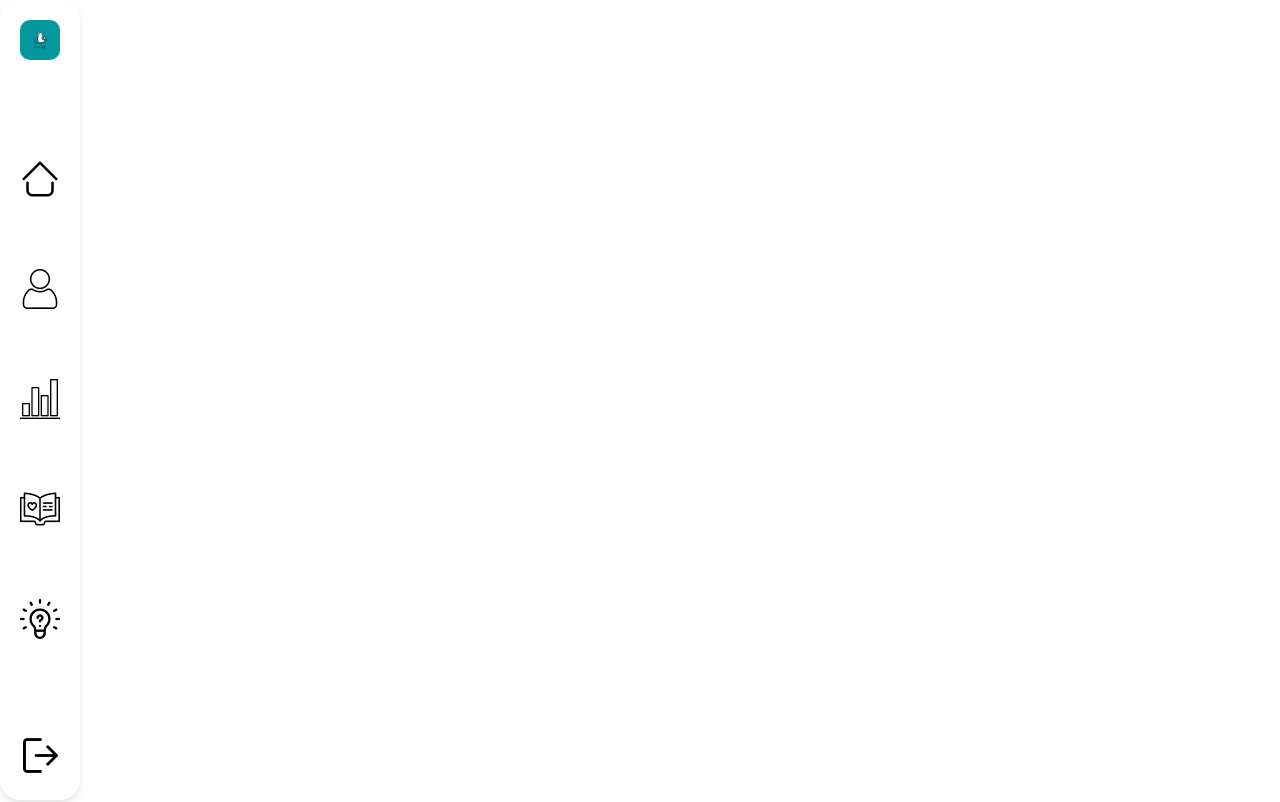
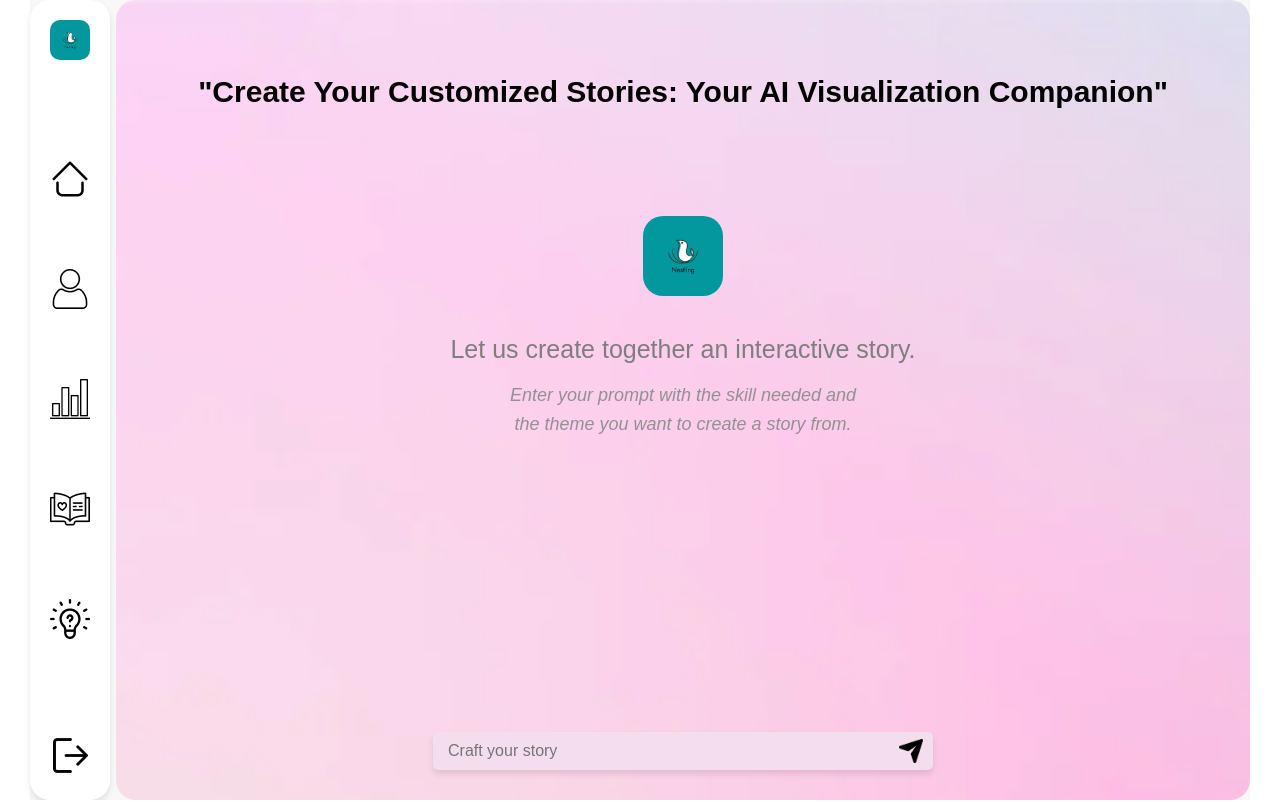
Before and after one commit to Yasmina-Maddah/nestling-frontend, a React (Create React App) app: page /AIPage in a window 1280 px wide. Shown: the top 802 px of the page. Built offline with nearby package versions, Linux system fonts and the light colour scheme.

Commit message:
Styled the AI Story Page

```diff
--- a/src/pages/AIStoryVisualizedPage/AIStoryVisualizedPage.css
+++ b/src/pages/AIStoryVisualizedPage/AIStoryVisualizedPage.css
@@ -0,0 +1,122 @@
+/* AIStoryVisualizedPage.css */
+
+.ai-story-page {
+    margin-left: 30px;
+    margin-right: 30px;
+    display: grid;
+    grid-template-columns: 86px 1fr;
+    height: 100vh;
+    background-color: #f8f8f8;
+  }
+
+  .main-content {
+    display: flex;
+    flex-direction: column;
+    justify-content: center;
+    position: relative;
+  }
+
+  .background-section {
+    flex: 1;
+    display: flex;
+    flex-direction: column;
+    justify-content: flex-start;
+    align-items: center;
+    text-align: center;
+    background-image: url('../../assets/images/AIBackground.png');
+    background-size: cover;
+    background-position: center;
+    border-radius: 20px;
+    padding: 50px;
+    color: #333;
+    position: relative;
+  }
+
+  .title {
+    font-size: 30px;
+    font-weight: bold;
+    margin-top: 18px;
+    color: #000;
+  }
+
+  .center-content {
+    display: flex;
+    flex-direction: column;
+    align-items: center;
+  }
+
+  .center-logo {
+    width: 80px;
+    height: 80px;
+    margin-bottom: 33px;
+    margin-top: 100px;
+    border-radius: 20px;
+  }
+
+  .subtitle1 {
+    font-size: 25px;
+    padding-bottom: 12px;
+    color: #7e7e7e;
+  }
+
+  .subtitle2 {
+    font-size: 18px;
+    font-style: italic;
+    color: #929191;
+  }
+
+  .input-container {
+    display: flex;
+    align-items: center;
+    width: 500px;
+    position: relative;
+  }
+
+  .input-bar {
+    color: #AFADAD;
+    border-radius: 20px;
+    display: flex;
+    align-items: center;
+    justify-content: center;
+    gap: 10px;
+    position: absolute;
+    bottom: 30px;
+    left: 50%;
+    transform: translateX(-50%);
+  }
+
+
+  .story-input {
+  flex: 1;
+  max-width: 500px;
+  padding: 10px 15px;
+  border: 1px solid #ccc;
+  border-radius: 5px;
+  font-size: 16px;
+  background-color: hsl(320, 50%, 91%);
+  box-shadow: 0px 4px 6px rgba(0, 0, 0, 0.1);
+  flex: 1;
+  max-width: 800px;
+  padding-right: 50px; /* Adjust to avoid overlap with the button */
+  border: 1px ;
+  border-radius: 5px;
+  font-size: 16px;
+}
+
+
+.icon-button {
+  position: absolute;
+  right: 10px;
+  background: none;
+  border: none;
+  cursor: pointer;
+  padding: 0;
+  display: flex;
+  align-items: center;
+  justify-content: center;
+}
+
+.icon {
+  width: 24px;
+  height: 24px;
+}
```
